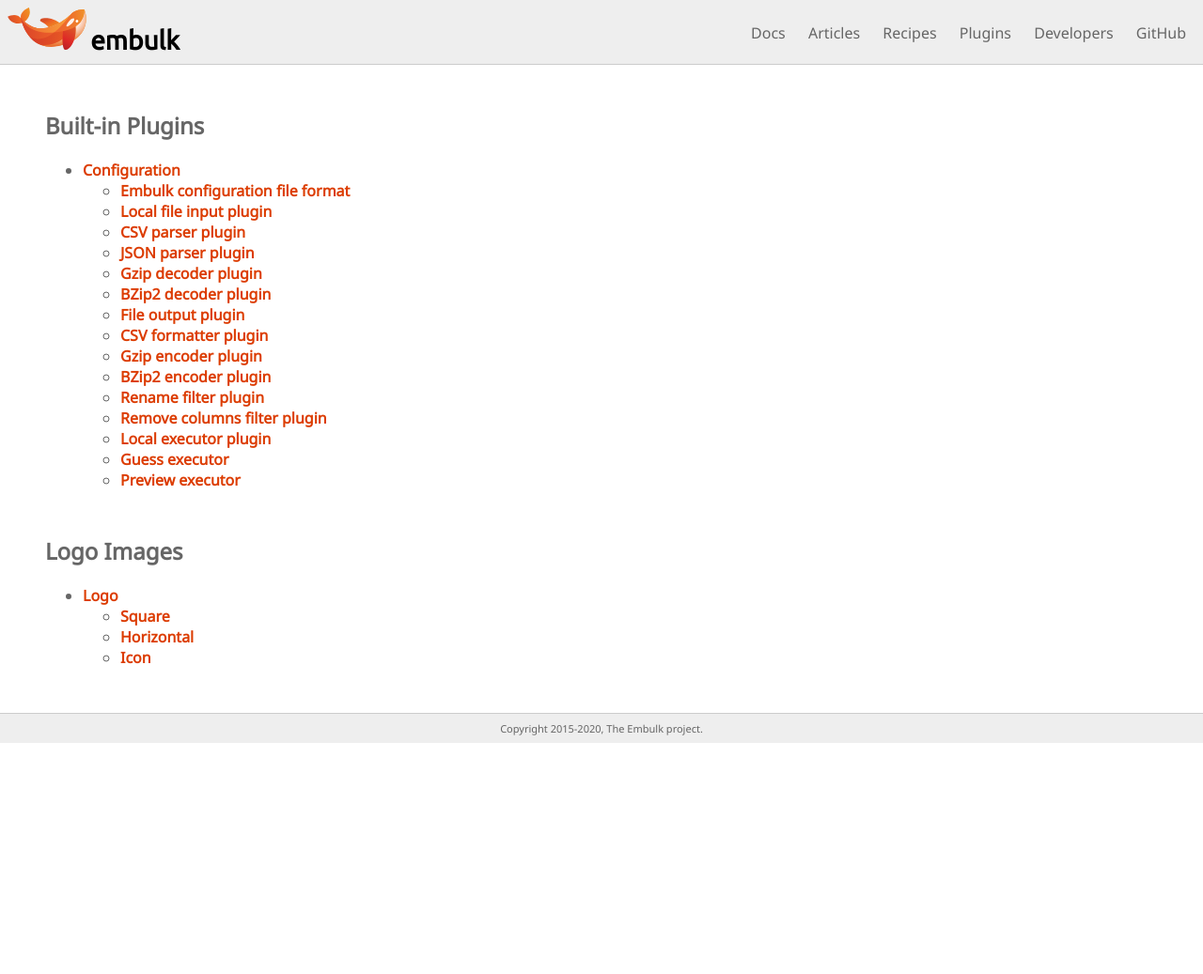
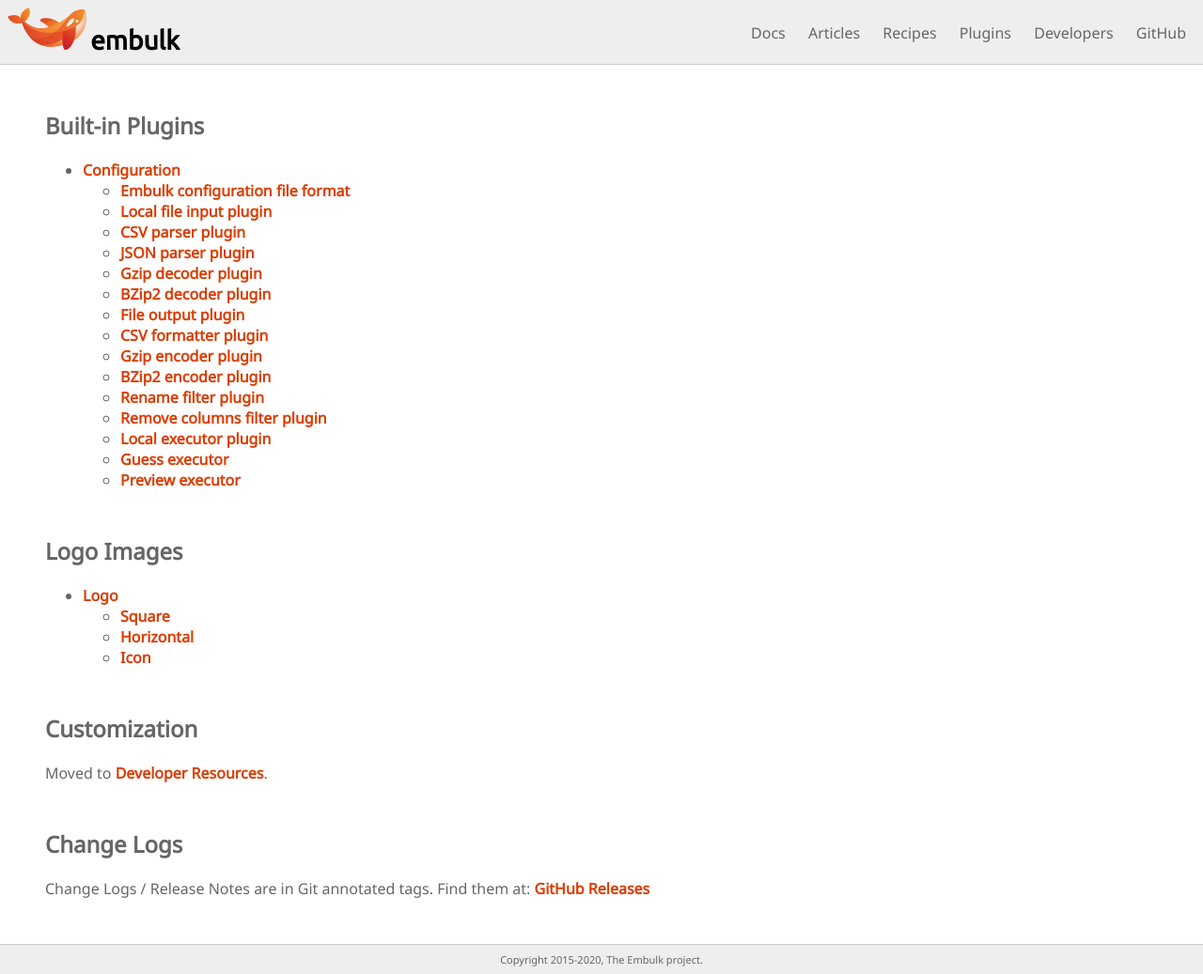
Before and after one commit to hiroyuki-sato/embulk.github.io, a Jekyll site: the page built from docs/index.html, in a window 1280 px wide and 1037 px high. Shown: the whole window at 94% size. Built offline with Jekyll 4.4.1, drawn with Linux system fonts in a browser that asks for light colours.

Commit message:
Add links for Customization and Change Logs

```diff
--- a/docs/index.html
+++ b/docs/index.html
@@ -40,3 +40,13 @@
     </li>
   </ul>
 </section>
+
+<section id="customization">
+  <h2>Customization</h2>
+  <p>Moved to <a href="https://dev.embulk.org/customization.html">Developer Resources</a>.</p>
+</section>
+
+<section id="changelogs">
+  <h2>Change Logs</h2>
+  <p>Change Logs / Release Notes are in Git annotated tags. Find them at: <a href="https://github.com/embulk/embulk/releases">GitHub Releases</a></p>
+</section>
```
